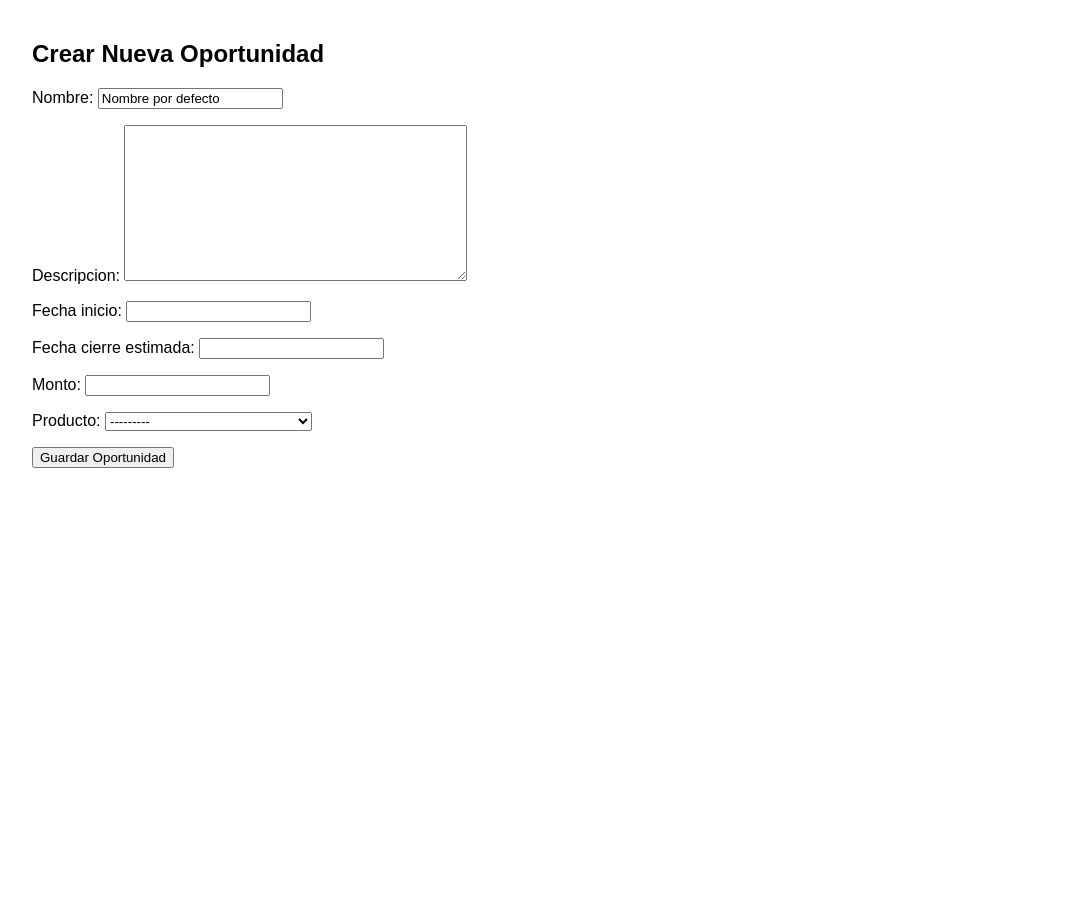
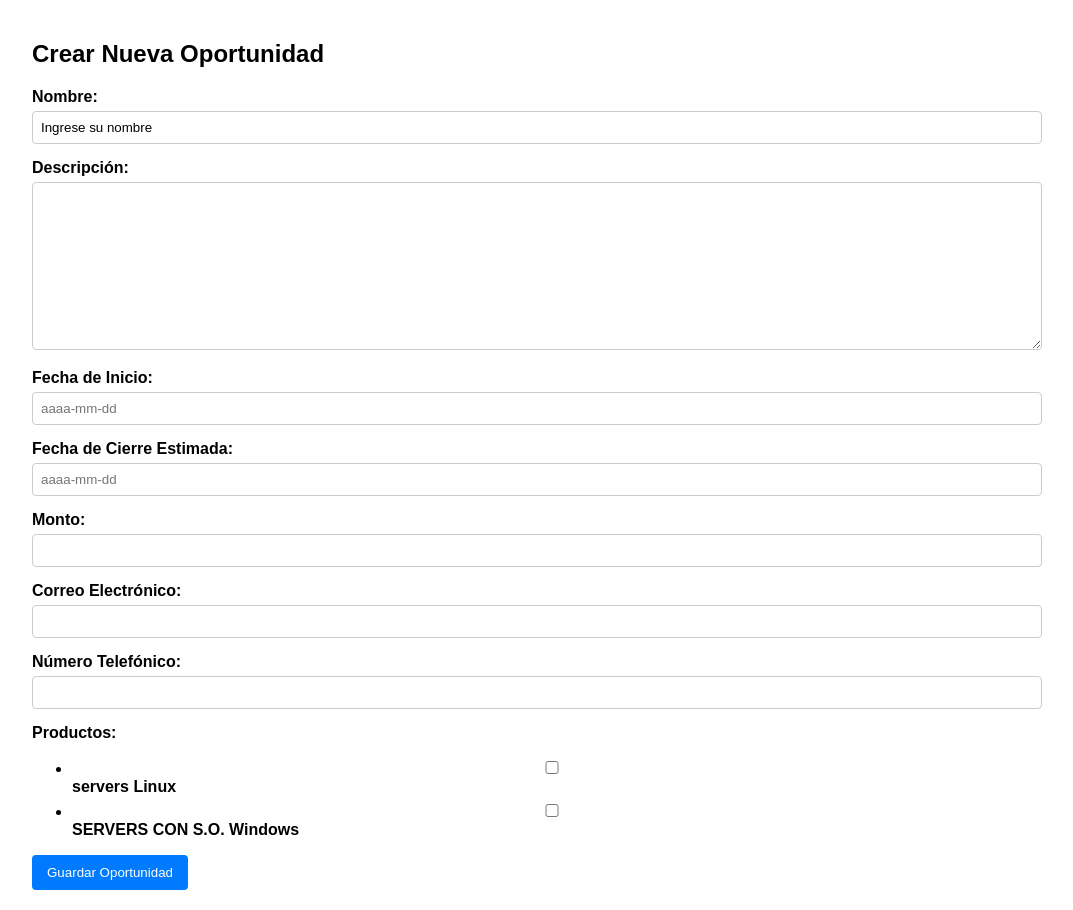
Before and after one commit to jcjm01/registro_oportunidades2, a Django app: page /registro/crear/ in a window 1280 px wide. Shown: the whole page, without its empty margins (112-1185 px from the left). Before the commit the page ends 468 px from the top, so only its background shows below. Run offline with Django 3.2, Linux system fonts and the light colour scheme; data comes from the database, SQL or seed files in the repository.

Commit message:
Actualizaciones

```diff
--- a/registro/forms.py
+++ b/registro/forms.py
@@ -4,4 +4,10 @@ from .models import Oportunidad
 class OportunidadForm(forms.ModelForm):
     class Meta:
         model = Oportunidad
-        fields = ['nombre', 'descripcion', 'fecha_inicio', 'fecha_cierre_estimada', 'monto', 'producto']
+        fields = ['nombre', 'descripcion', 'fecha_inicio', 'fecha_cierre_estimada', 'monto', 'productos','correo_electronico','numero_telefonico']
+        widgets = {
+            'fecha_inicio': forms.DateInput(attrs={'placeholder': 'aaaa-mm-dd', 'type': 'text'}),
+            'fecha_cierre_estimada': forms.DateInput(attrs={'placeholder': 'aaaa-mm-dd', 'type': 'text'}),
+            'productos': forms.CheckboxSelectMultiple(),
+            # Asegúrate de configurar otros campos según sea necesario
+        }
--- a/registro/models.py
+++ b/registro/models.py
@@ -4,18 +4,21 @@ class Producto(models.Model):
     nombre = models.CharField(max_length=100)
     descripcion = models.TextField()
     precio = models.DecimalField(max_digits=10, decimal_places=2)
+    nombre = models.CharField(max_length=100)
     en_stock = models.BooleanField(default=True)  # Asegúrate de que este campo esté defini
 
     def __str__(self):
         return self.nombre
 
 class Oportunidad(models.Model):
-    nombre = models.CharField(max_length=100,default='Nombre por defecto')
+    nombre = models.CharField(max_length=100,default='Ingrese su nombre ')
     descripcion = models.TextField()
     fecha_inicio = models.DateField()
     fecha_cierre_estimada = models.DateField()
     monto = models.DecimalField(max_digits=10, decimal_places=2)
-    producto = models.ForeignKey(Producto, on_delete=models.CASCADE,null=True)
+    productos = models.ManyToManyField(Producto, related_name='oportunidades')
+    correo_electronico = models.EmailField(null=True)
+    numero_telefonico = models.CharField(max_length=20,null=True)
 
     def __str__(self):
         return self.nombre
--- a/registro/templates/registro/crear_oportunidad.html
+++ b/registro/templates/registro/crear_oportunidad.html
@@ -1,10 +1,70 @@
 {% extends 'base.html' %}
 
 {% block content %}
-  <h2>Crear Nueva Oportunidad</h2>
-  <form method="post">
-    {% csrf_token %}
-    {{ form.as_p }}
-    <button type="submit">Guardar Oportunidad</button>
-  </form>
+<style>
+    form > div {
+        margin-bottom: 15px;
+    }
+    label {
+        display: block;
+        margin-bottom: 5px;
+        font-weight: bold;
+    }
+    input, select, textarea {
+        width: 100%;
+        padding: 8px;
+        border-radius: 4px;
+        border: 1px solid #ccc;
+    }
+    button {
+        padding: 10px 15px;
+        color: white;
+        background-color: #007bff;
+        border: none;
+        border-radius: 4px;
+        cursor: pointer;
+    }
+    button:hover {
+        background-color: #0056b3;
+    }
+</style>
+
+<h2>Crear Nueva Oportunidad</h2>
+<form method="post">
+  {% csrf_token %}
+  <div>
+    <label for="id_nombre">Nombre:</label>
+    {{ form.nombre }}
+  </div>
+  <div>
+    <label for="id_descripcion">Descripción:</label>
+    {{ form.descripcion }}
+  </div>
+  <div>
+    <label for="id_fecha_inicio">Fecha de Inicio:</label>
+    {{ form.fecha_inicio }}
+  </div>
+  <div>
+    <label for="id_fecha_cierre_estimada">Fecha de Cierre Estimada:</label>
+    {{ form.fecha_cierre_estimada }}
+  </div>
+  <div>
+    <label for="id_monto">Monto:</label>
+    {{ form.monto }}
+  </div>
+  <div>
+    <label for="id_correo_electronico">Correo Electrónico:</label>
+    {{ form.correo_electronico }}
+  </div>
+  <div>
+    <label for="id_numero_telefonico">Número Telefónico:</label>
+    {{ form.numero_telefonico }}
+  </div>
+  <div>
+    <label for="id_productos">Productos:</label>
+    {{ form.productos }}
+  </div>
+
+  <button type="submit">Guardar Oportunidad</button>
+</form>
 {% endblock %}
--- a/registro/views.py
+++ b/registro/views.py
@@ -9,19 +9,32 @@ def crear_oportunidad(request):
         form = OportunidadForm(request.POST)
         if form.is_valid():
             nueva_oportunidad = form.save()
-            # Lista de destinatarios
-            destinatarios = ['carlos.jimenez@nephosit.com', 'juan_carlos_jimenez@outlook.com']
+
+            # Prepara el contenido del correo incluyendo los nombres de los productos seleccionados
+            nombres_productos = [producto.nombre for producto in nueva_oportunidad.productos.all()]
+            contenido_correo = (
+                f"Nombre: {nueva_oportunidad.nombre}\n"
+                f"Descripción: {nueva_oportunidad.descripcion}\n"
+                f"Fecha de Inicio: {nueva_oportunidad.fecha_inicio}\n"
+                f"Fecha de Cierre Estimada: {nueva_oportunidad.fecha_cierre_estimada}\n"
+                f"Monto: {nueva_oportunidad.monto}\n"
+                f"Correo Electrónico: {nueva_oportunidad.correo_electronico}\n"
+                f"Número Telefónico: {nueva_oportunidad.numero_telefonico}\n"
+                f"Productos: {', '.join(nombres_productos)}"
+            )
+
             send_mail(
                 'Nueva Oportunidad Registrada',
-                f'Se ha registrado una nueva oportunidad: {nueva_oportunidad.nombre}.',
+                contenido_correo,
                 settings.EMAIL_HOST_USER,
-                destinatarios,  # Usamos la lista de destinatarios aquí
+                ['carlos.jimenez@nephosit.com','juan_carlos_jimenez@outlook.com'],  # Reemplaza con los correos reales de los destinatarios
                 fail_silently=False,
             )
             return redirect('gracias')
     else:
         form = OportunidadForm()
     return render(request, 'registro/crear_oportunidad.html', {'form': form})
+
 def gracias(request):
     # Vista para mostrar una página de agradecimiento
     return render(request, 'registro/gracias.html')
@@ -31,8 +44,6 @@ def listar_productos(request):
     productos = Producto.objects.all()
     return render(request, 'registro/listar_productos.html', {'productos': productos})
 
-
 def seleccionar_producto(request):
-    # Implementa tu lógica para seleccionar un producto. Esto es solo un placeholder.
+    # Esto es solo un placeholder. Deberás implementar la lógica específica si necesitas esta vista.
     return render(request, 'registro/seleccionar_producto.html')
-# Asegúrate de agregar o ajustar cualquier otra vista necesaria aquí
```
Also changed, not shown: registro/admin.py (+6 -2 lines), db.sqlite3, registro/migrations/0004_auto_20240403_1140.py (added), registro/migrations/0005_auto_20240403_1324.py (added), registro/migrations/0006_auto_20240403_1421.py (added), registro/migrations/0007_auto_20240403_1820.py (added).
